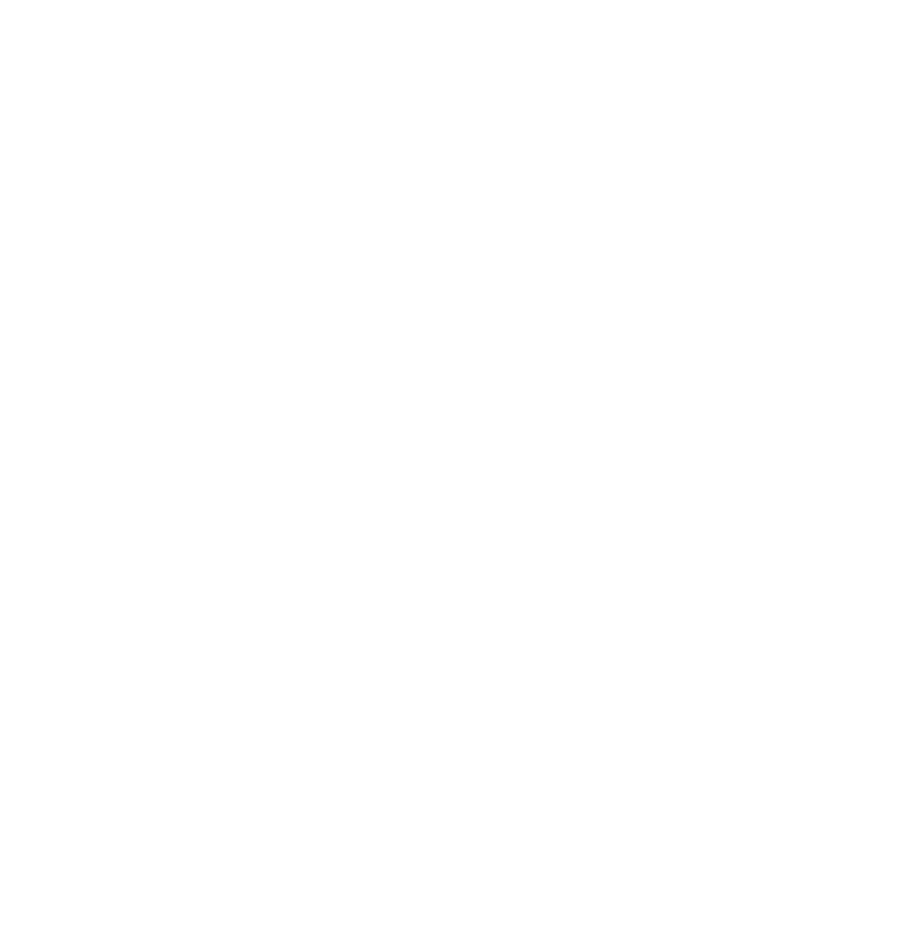
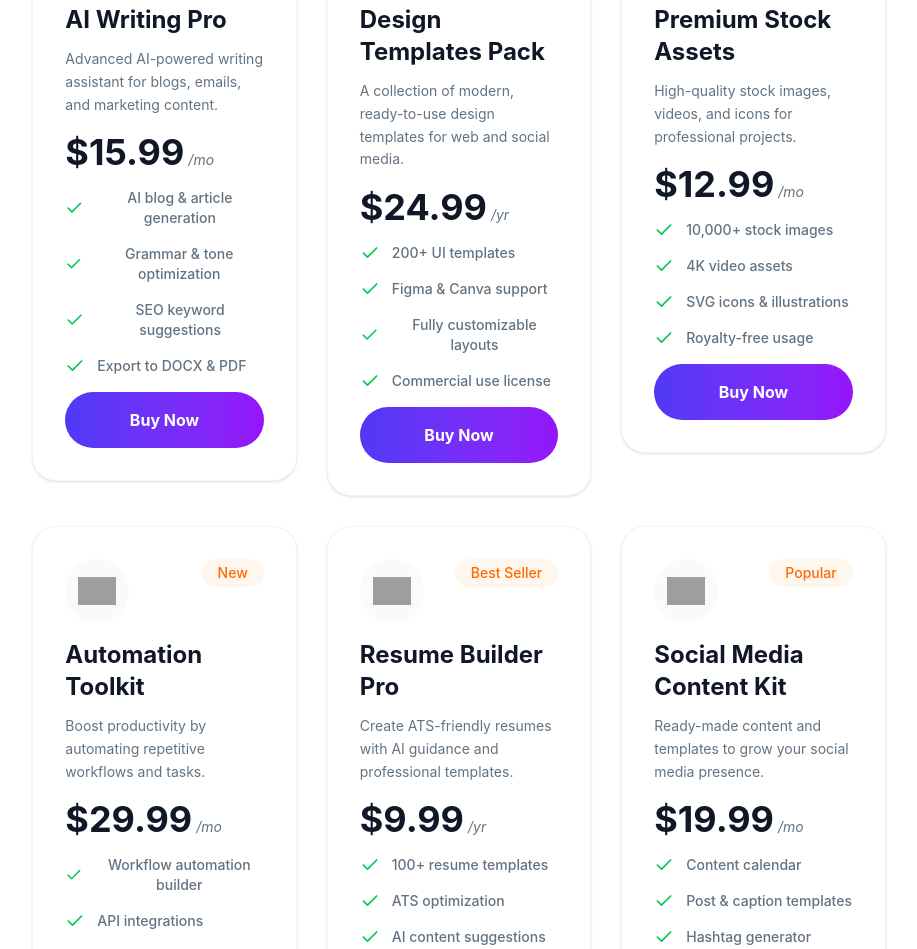
Before and after one commit to nahin113/ToolNest, a React (Vite) app: page / in a window 1280 px wide. Shown: the part 1320-2269 px from the top of the page, without its empty margins (181-1098 px from the left). Before the commit the page ends 1003 px from the top, so only its background shows below. Built offline with nearby package versions, Linux system fonts and the light colour scheme; grey boxes are pictures that could not be loaded.

Commit message:
feat(products): create product data model and render dynamic product cards

```diff
--- /dev/null
+++ b/public/data.json
@@ -0,0 +1,98 @@
+[
+  {
+    "id": 1,
+    "name": "AI Writing Pro",
+    "description": "Advanced AI-powered writing assistant for blogs, emails, and marketing content.",
+    "price": 15.99,
+    "period": "monthly",
+    "tag": "popular",
+    "tagType": "popular",
+    "features": [
+      "AI blog & article generation",
+      "Grammar & tone optimization",
+      "SEO keyword suggestions",
+      "Export to DOCX & PDF"
+    ],
+    "icon": "https://i.ibb.co.com/hJHGLvVy/writing-2327400-1.png"
+  },
+  {
+    "id": 2,
+    "name": "Design Templates Pack",
+    "description": "A collection of modern, ready-to-use design templates for web and social media.",
+    "price": 24.99,
+    "period": "one-time",
+    "tag": "best seller",
+    "tagType": "best seller",
+    "features": [
+      "200+ UI templates",
+      "Figma & Canva support",
+      "Fully customizable layouts",
+      "Commercial use license"
+    ],
+    "icon": "https://i.ibb.co.com/F43YTvxD/design-tool.png"
+  },
+  {
+    "id": 3,
+    "name": "Premium Stock Assets",
+    "description": "High-quality stock images, videos, and icons for professional projects.",
+    "price": 12.99,
+    "period": "monthly",
+    "tag": "popular",
+    "tagType": "popular",
+    "features": [
+      "10,000+ stock images",
+      "4K video assets",
+      "SVG icons & illustrations",
+      "Royalty-free usage"
+    ],
+    "icon": "https://i.ibb.co.com/1tPJQWw7/camera-8775444-1.png"
+  },
+  {
+    "id": 4,
+    "name": "Automation Toolkit",
+    "description": "Boost productivity by automating repetitive workflows and tasks.",
+    "price": 29.99,
+    "period": "monthly",
+    "tag": "new",
+    "tagType": "new",
+    "features": [
+      "Workflow automation builder",
+      "API integrations",
+      "Task scheduling",
+      "No-code interface"
+    ],
+    "icon": "https://i.ibb.co.com/Y4NKsP1P/operation.png"
+  },
+  {
+    "id": 5,
+    "name": "Resume Builder Pro",
+    "description": "Create ATS-friendly resumes with AI guidance and professional templates.",
+    "price": 9.99,
+    "period": "one-time",
+    "tag": "best seller",
+    "tagType": "best seller",
+    "features": [
+      "100+ resume templates",
+      "ATS optimization",
+      "AI content suggestions",
+      "Export to PDF"
+    ],
+    "icon": "https://i.ibb.co.com/hFjxwmRK/portfolio.png"
+  },
+  {
+    "id": 6,
+    "name": "Social Media Content Kit",
+    "description": "Ready-made content and templates to grow your social media presence.",
+    "price": 19.99,
+    "period": "monthly",
+    "tag": "popular",
+    "tagType": "popular",
+    "features": [
+      "Content calendar",
+      "Post & caption templates",
+      "Hashtag generator",
+      "Multi-platform support"
+    ],
+    "icon": "https://i.ibb.co.com/nsP2GkPQ/social-media.png"
+  }
+]
--- a/src/App.jsx
+++ b/src/App.jsx
@@ -1,5 +1,6 @@
 import "./App.css";
 import Navbar from "./components/common/Navbar";
+import Product from "./components/product/Product";
 import Banner from "./sections/Banner";
 import Stats from "./sections/Stats";
 
@@ -9,6 +10,7 @@ function App() {
       <Navbar></Navbar>
       <Banner></Banner>
       <Stats></Stats>
+      <Product></Product>
     </>
   );
 }
--- /dev/null
+++ b/src/components/product/Product.jsx
@@ -0,0 +1,37 @@
+import React, { Suspense } from 'react';
+import ProductCard from './ProductCard';
+
+const Product = () => {
+
+    const fetchProduct = async ()=> {
+        const res = await fetch('/data.json')
+        return res.json()
+    }
+
+    const productData = fetchProduct()
+
+    return (
+      <div className="w-8/12 mx-auto text-center space-y-4">
+        <h1 className="text-[48px] font-extrabold text-[#101727]">
+          Premium Digital Tools
+        </h1>
+        <p className="text-[#627382]">
+          Choose from our curated collection of premium digital products
+          designed <br /> to boost your productivity and creativity.
+        </p>
+        <div className="flex justify-center items-center w-[240px] mx-auto rounded-[100px] bg-base-200">
+          <button className="btn rounded-[1000px] py-[14px] px-[24px] w-1/2 border-none">
+            Products
+          </button>
+          <button className="btn rounded-[1000px] py-[14px] px-[24px] w-1/2 border-none">
+            Cart(2)
+          </button>
+        </div>
+        <Suspense fallback="<span className='loading loading-spinner loading-lg flex justify-center items-center h-[300px]'></span>">
+            <ProductCard productData={productData}></ProductCard>
+        </Suspense>
+      </div>
+    );
+};
+
+export default Product;
--- /dev/null
+++ b/src/components/product/ProductCard.jsx
@@ -0,0 +1,13 @@
+import React, { use } from 'react';
+import ProductList from './ProductList';
+
+const ProductCard = ({productData}) => {
+    const productList = use(productData)
+    return (
+        <div className='grid grid-cols-3 gap-[30px]'>
+            {productList.map(product=> <ProductList product={product}></ProductList>)}
+        </div>
+    );
+};
+
+export default ProductCard;
--- /dev/null
+++ b/src/components/product/ProductList.jsx
@@ -0,0 +1,54 @@
+import { Check } from 'lucide-react';
+import React from 'react';
+
+const ProductList = ({product}) => {
+    console.log(product)
+    return (
+      <div>
+        <div className="w-full max-w-sm rounded-3xl border border-gray-100 bg-white p-8 shadow-sm transition-all hover:shadow-md space-y-4">
+          <div className="flex items-start justify-between">
+            <div className="flex h-16 w-16 items-center justify-center rounded-full border border-gray-50 bg-[#F9FAFB] p-3 text-3xl">
+              <img src={product.icon} alt={product.name} />
+            </div>
+            {product.tag && (
+              <span className="rounded-full bg-orange-50 px-4 py-1 text-sm font-medium text-orange-500 capitalize">
+                {product.tag}
+              </span>
+            )}
+          </div>
+          <div className="text-left">
+            <h3 className="text-2xl font-bold text-[#101727]">
+              {product.name}
+            </h3>
+            <p className="mt-3 text-sm leading-relaxed text-[#627382]">
+              {product.description}
+            </p>
+          </div>
+          <div className="flex items-baseline gap-1">
+            <span className="text-4xl font-bold text-[#101727]">
+              ${product.price}
+            </span>
+            <span className="text-[#627382] text-sm italic lowercase">
+              /{product.period === "monthly" ? "mo" : "yr"}
+            </span>
+          </div>
+          <ul className="space-y-4">
+            {product.features.map((feature, index) => (
+              <li
+                key={index}
+                className="flex items-center gap-3 text-[#627382]"
+              >
+                <Check className="h-5 w-5 text-green-500" />
+                <span className="text-sm font-medium">{feature}</span>
+              </li>
+            ))}
+          </ul>
+          <button className="w-full rounded-full bg-linear-to-r from-[#4F39F6] to-[#9514FA] py-4 text-center font-bold text-white transition-opacity hover:opacity-90">
+            Buy Now
+          </button>
+        </div>
+      </div>
+    );
+};
+
+export default ProductList;
--- a/src/sections/Banner.jsx
+++ b/src/sections/Banner.jsx
@@ -22,7 +22,7 @@ const Banner = () => {
             <br /> Explore Products
           </p>
           <div className="flex items-center gap-4">
-            <button className="btn bg-linear-to-r from-[#4F39F6] to-[#9514FA] text-white p-4 rounded-[10000px] p-4">
+            <button className="btn bg-linear-to-r from-[#4F39F6] to-[#9514FA] text-white p-4 rounded-[10000px]">
               Explore Products
             </button>
             <button className="btn bg-linear-to-r from-[#4F39F6] to-[#9514FA] bg-clip-text text-transparent border-[#9514FA] rounded-[1000px] p-4">
```
